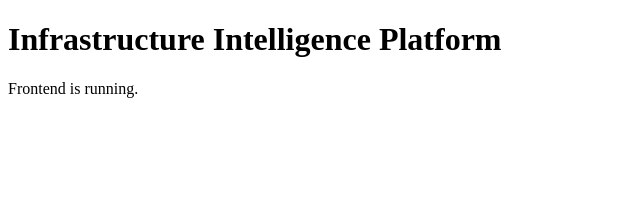
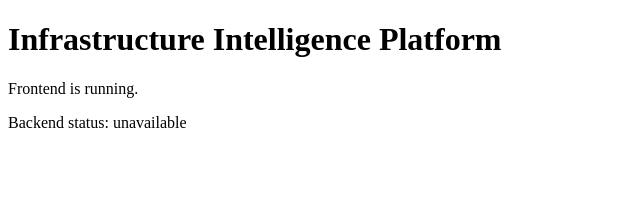
Before and after one commit to tigran-sargsyan-w/ft_transcendence, a React (Vite) app in the folder frontend/: page / in a window 1280 px wide. Shown: the top 204 px of the page, without its empty margins (0-640 px from the left). Built offline with nearby package versions, Linux system fonts and the light colour scheme; no server answers.

Commit message:
feat: add backend health status display in the frontend

```diff
--- a/frontend/src/App.tsx
+++ b/frontend/src/App.tsx
@@ -1,8 +1,31 @@
+import { useEffect, useState } from 'react'
+import { getBackendHealth } from './services/health'
+
+type BackendStatus = 'loading' | 'healthy' | 'unavailable'
+
 function App() {
+  const [backendStatus, setBackendStatus] =
+    useState<BackendStatus>('loading')
+
+  useEffect(() => {
+    async function checkBackendHealth() {
+      try {
+        await getBackendHealth()
+        setBackendStatus('healthy')
+      } catch {
+        setBackendStatus('unavailable')
+      }
+    }
+
+    void checkBackendHealth()
+  }, [])
+
   return (
     <main>
       <h1>Infrastructure Intelligence Platform</h1>
       <p>Frontend is running.</p>
+
+      <p>Backend status: {backendStatus}</p>
     </main>
   )
 }
```
